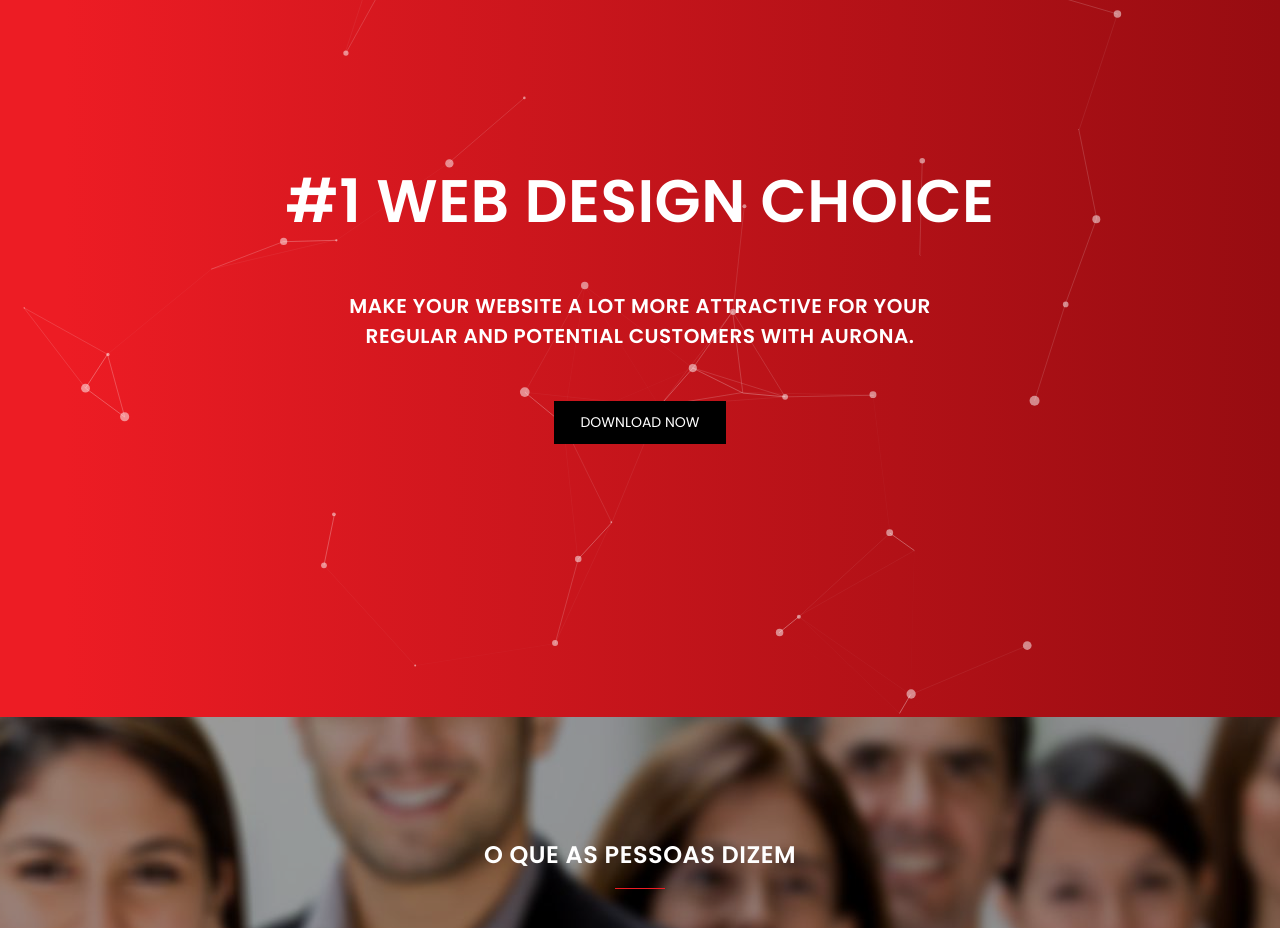
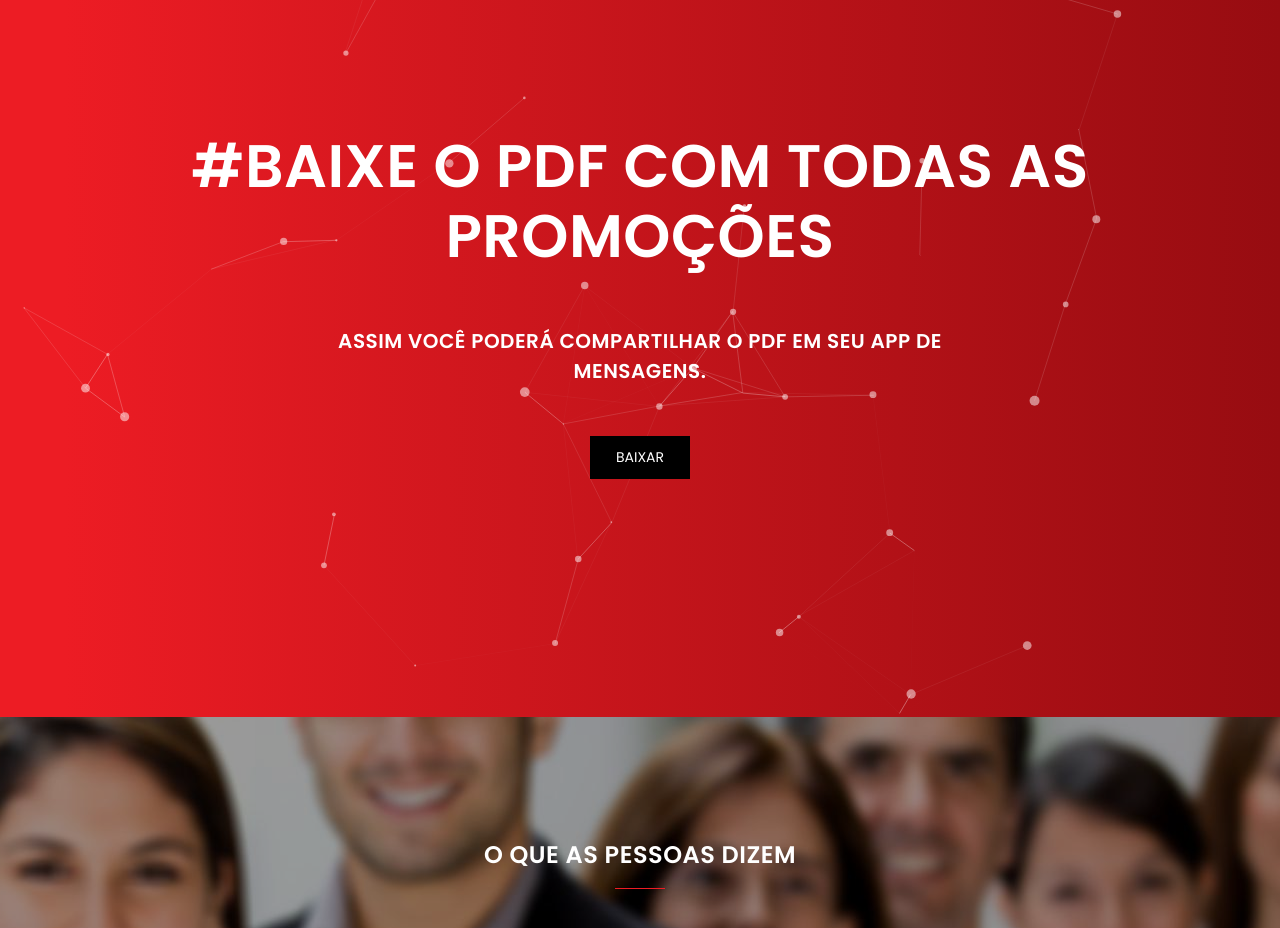
Before and after one commit to devtiagoabreu/promocliques, a plain HTML site: page index.html in a window 1280 px wide. Shown: the part 1458-2386 px from the top of the page. Drawn offline with Linux system fonts and the light colour scheme; some packages are replaced by stand-ins of ours.

Commit message:
pdf com promodações

```diff
--- a/index.html
+++ b/index.html
@@ -729,9 +729,9 @@
       <section class="text-center section-xxl fullwidth-page fullwidth-page_mod-1 bg-accent-gradient particles-js-wrap context-dark">
         <div id="particles-js"></div>
         <div class="container">
-          <h2>#1 Web Design Choice</h2>
-          <h5 class="text-width-2 block-centered">Make your website a lot more attractive for your regular and potential customers with Aurona.</h5>
-          <div class="group-lg group-middle"><a class="button button-black" href="#">Download Now</a></div>
+          <h2>#BAIXE O PDF COM TODAS AS PROMOÇÕES</h2>
+          <h5 class="text-width-2 block-centered">Assim você poderá compartilhar o pdf em seu app de mensagens.</h5>
+          <div class="group-lg group-middle"><a class="button button-black" href="http://promocliques.com.br/pdf/promocoes.pdf">BAIXAR</a></div>
         </div>
       </section>
 
```
